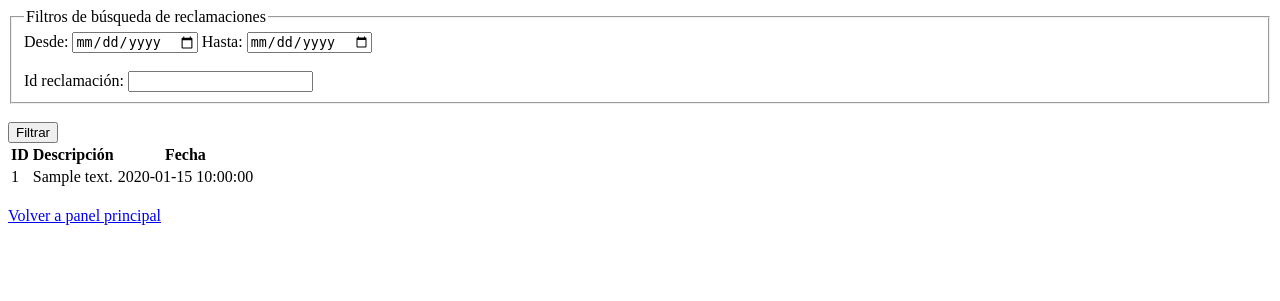
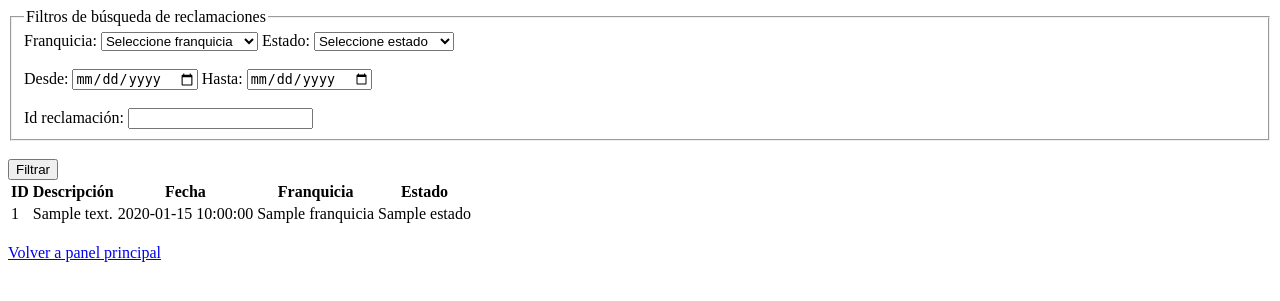
Before and after one commit to mlmhdaw/GestReclama, a PHP site: page /listar_reclamaciones.php in a window 1280 px wide. Shown: the top 301 px of the page. Run offline with PHP 8.4, Linux system fonts and the light colour scheme; the visitor is signed in with stand-in values (Sample User, id 1); tables that the repository leaves empty hold one stand-in row (values such as "Sample post").

Commit message:
feat: mostrar estado y franquicia en listado

```diff
--- a/frontend/public/listar_reclamaciones.php
+++ b/frontend/public/listar_reclamaciones.php
@@ -3,34 +3,60 @@
   require_once '../../backend/auth/auth_check.php';
   require_once '../../backend/config/database.php';
 
-  $desde = $_GET['desde'] ?? '';
-  $hasta = $_GET['hasta'] ?? '';
-  $id    = $_GET['id']    ?? '';
+  $pdo        = Database::getConnection();
 
-  $pdo        = Database::getConnection();
+  $stmt_franquicias  = $pdo -> query("SELECT id, nombre FROM franquicias WHERE activo = 1 ORDER BY nombre ASC");
+  $franquicias = $stmt_franquicias -> fetchAll();
+
+  $stmt_estados = $pdo -> query("SELECT id, nombre FROM estados WHERE activo = 1 ORDER BY id ASC");
+  $estados = $stmt_estados -> fetchAll();
+
+  $franquicia_id = $_GET['franquicia_id'] ?? '';
+  $estado_id     = $_GET['estado_id']     ?? '';
+  $desde         = $_GET['desde']         ?? '';
+  $hasta         = $_GET['hasta']         ?? '';
+  $id            = $_GET['id']            ?? '';
+
   $usuario_id = $_SESSION['usuario_id'];
 
   $condiciones = [];
   $params      = ['usuario_id' => $usuario_id];
 
+  if (!empty($franquicia_id)) {
+    $condiciones[]        = "r.franquicia_id = :franquicia";
+    $params['franquicia'] = $franquicia_id;
+  }
+
+  if (!empty($estado_id)) {
+    $condiciones[]    = "r.estado_id = :estado";
+    $params['estado'] = $estado_id;
+  }
+
   if (!empty($desde)) {
-    $condiciones[]   = "fecha >= :desde";
+    $condiciones[]   = "r.fecha >= :desde";
     $params['desde'] = $desde;
   }
 
   if (!empty($hasta)) {
-    $condiciones[]   = "fecha <= :hasta";
+    $condiciones[]   = "r.fecha <= :hasta";
     $params['hasta'] = $hasta;
   }
 
   if (!empty($id) && is_numeric($id)) {
-    $condiciones[] = "id = :id";
+    $condiciones[] = "r.id = :id";
     $params['id']  = $id;
   }
 
-  $consulta = "SELECT r.id, r.descripcion, r.fecha
+  $consulta = "SELECT
+                r.id,
+                r.descripcion,
+                r.fecha,
+                f.nombre AS f_nombre,
+                e.nombre AS e_nombre
                FROM reclamaciones r
-               WHERE usuario_id = :usuario_id";
+               JOIN franquicias f ON r.franquicia_id = f.id
+               JOIN estados e ON r.estado_id = e.id
+               WHERE r.usuario_id = :usuario_id AND r.activo = 1";
 
   if (!empty($condiciones)) {
     $filtros = implode(" AND ", $condiciones);
@@ -63,6 +89,30 @@
           <p class="error"><?php echo $error; ?></p>
         <?php endif; ?>
 
+        <label for="franquicia_id">Franquicia: </label>
+        <select id="franquicia_id" name="franquicia_id">
+          <option value="">Seleccione franquicia</option>
+          <?php foreach ($franquicias as $franq): ?>
+            <option value="<?= $franq['id'] ?>"
+              <?= ($franquicia_id == $franq['id']) ? 'selected' : '' ?>>
+              <?= $franq['id'] . "  ---  " . $franq['nombre']?>
+            </option>
+          <?php endforeach; ?>
+        </select>
+
+        <label for="estado_id">Estado: </label>
+        <select id="estado_id" name="estado_id">
+          <option value="">Seleccione estado</option>
+          <?php foreach ($estados as $est): ?>
+            <option value="<?= $est['id'] ?>"
+              <?= ($estado_id == $est['id']) ? 'selected' : '' ?>>
+              <?= $est['id'] . "  ---  " . $est['nombre']?>
+            </option>
+          <?php endforeach; ?>
+        </select>
+
+        <br> <br>
+
         <label for="desde">Desde: </label>
         <input type="date" id="desde" name="desde" value="<?= $desde ?>">
 
@@ -88,6 +138,8 @@
             <th>ID</th>
             <th>Descripción</th>
             <th>Fecha</th>
+            <th>Franquicia</th>
+            <th>Estado</th>
           </tr>
         </thead>
 
@@ -98,11 +150,13 @@
                 <td><?= $reclam['id'] ?></td>
                 <td><?= $reclam['descripcion'] ?></td>
                 <td><?= $reclam['fecha'] ?></td>
+                <td><?= $reclam['f_nombre'] ?></td>
+                <td><?= $reclam['e_nombre'] ?></td>
               </tr>
             <?php endforeach; ?>
           <?php else: ?>
             <tr>
-              <td colspan="3">No hay reclamaciones para este usuario</td>
+              <td colspan="5">No hay reclamaciones para este usuario</td>
             </tr>
           <?php endif; ?>
         </tbody>
```
Also changed, not shown: database/schema.sql (+24 -3 lines), frontend/public/crear_reclamacion.php (+25 -8 lines).
